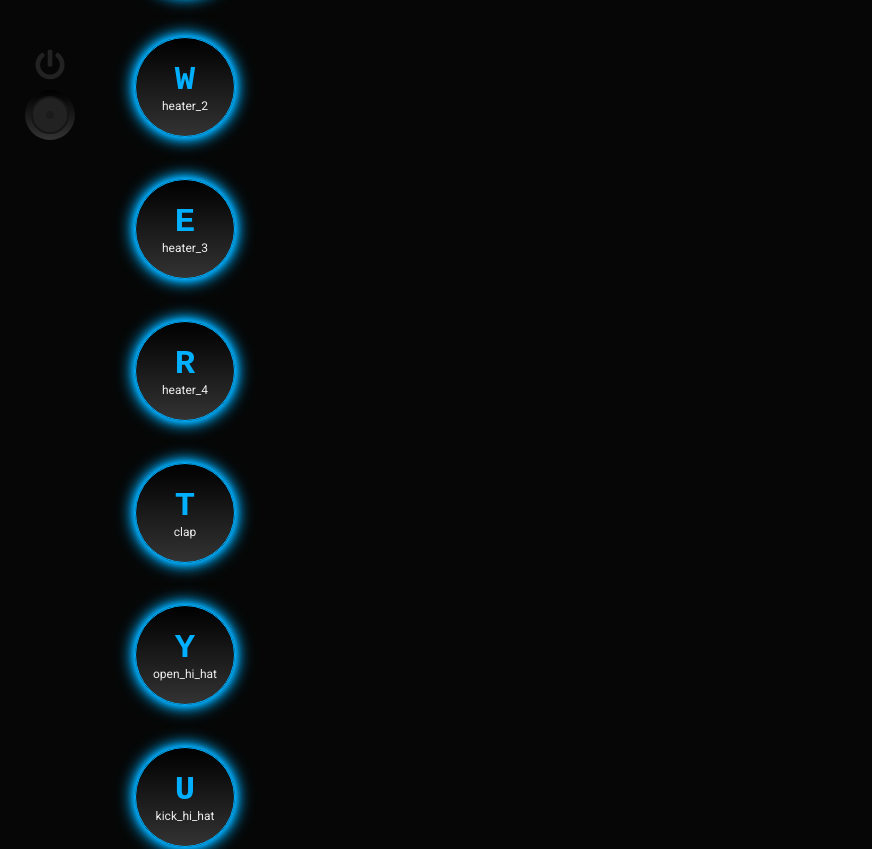
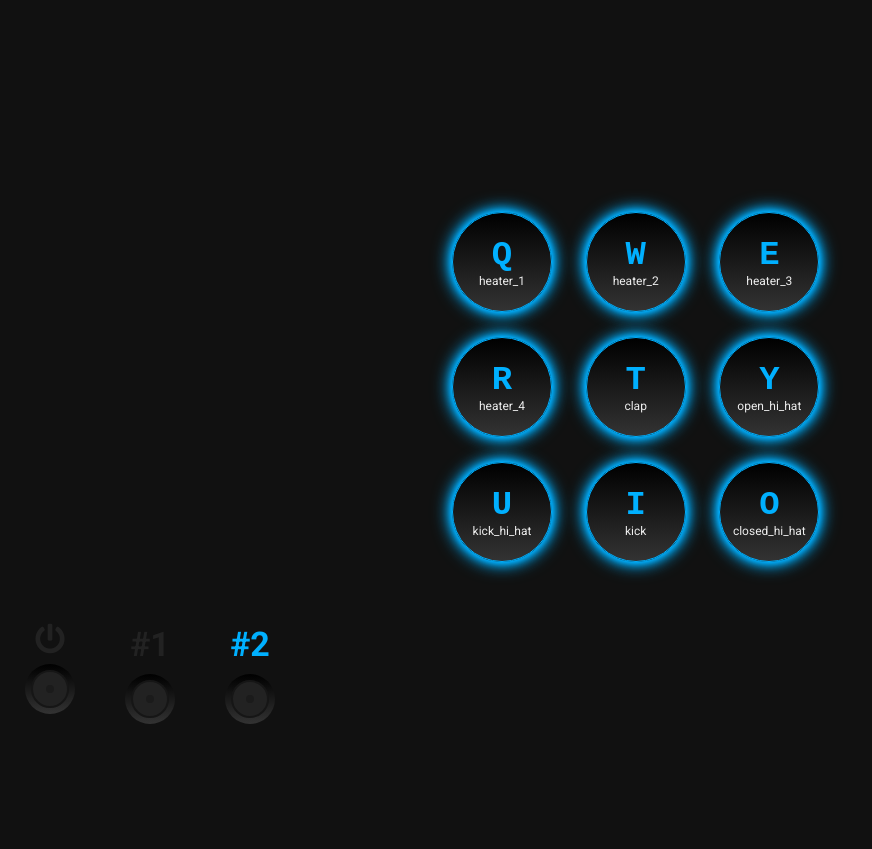
Before and after one commit to RickBr0wn/Free-Code-Camp, a React (Create React App) app in the folder Front_End_Libraries_Certification/Front_End_Libraries_Projects/drum-machine/: page / in a window 1280 px wide. Shown: the top 849 px of the page, without its empty margins (0-872 px from the left). Built offline with nearby package versions, Linux system fonts and the light colour scheme.

Commit message:
Fixed CSS grid

```diff
--- a/Front_End_Libraries_Certification/Front_End_Libraries_Projects/drum-machine/src/Components/Buttons.js
+++ b/Front_End_Libraries_Certification/Front_End_Libraries_Projects/drum-machine/src/Components/Buttons.js
@@ -1,8 +1,7 @@
 import React from 'react'
 
 const Buttons = () => {
-  return (
-    <div>
+  return <div>
       <ul>
         <li>
           <label>
@@ -11,9 +10,22 @@ const Buttons = () => {
             <span class="check" />
           </label>
         </li>
+        <li>
+          <label>
+            <input type="checkbox" name="" />
+            <div className="keyboard-letter">#1</div>
+            <span class="check" />
+          </label>
+        </li>
+        <li>
+          <label>
+            <input type="checkbox" name="" />
+          <div className="keyboard-letter letter-power-on">#2</div>
+            <span class="check" />
+          </label>
+        </li>
       </ul>
     </div>
-  )
 }
 
 export default Buttons
--- a/Front_End_Libraries_Certification/Front_End_Libraries_Projects/drum-machine/src/Components/Instrument.js
+++ b/Front_End_Libraries_Certification/Front_End_Libraries_Projects/drum-machine/src/Components/Instrument.js
@@ -5,14 +5,12 @@ export const Instrument = props => {
   const instrumentObj = instrument[Object.keys(instrument)]
   const { sound, name, id, letter } = instrumentObj
 
-  return (
-    <div key={id} className="instrument" onClick={() => onPlay(sound)}>
+  return <div key={id} className="instrument power-on" onClick={() => onPlay(sound)}>
       <div>
-        <kbd className="keyboard-letter">{letter}</kbd>
+        <kbd className="keyboard-letter letter-power-on">{letter}</kbd>
       </div>
       <div className="instrument-text">{name}</div>
     </div>
-  )
 }
 
 export default Instrument
--- a/Front_End_Libraries_Certification/Front_End_Libraries_Projects/drum-machine/src/Components/InstrumentList.js
+++ b/Front_End_Libraries_Certification/Front_End_Libraries_Projects/drum-machine/src/Components/InstrumentList.js
@@ -8,7 +8,7 @@ import { instruments } from './instruments'
 export class InstrumentList extends Component {
   constructor() {
     super()
-    this.state = { instruments }
+    this.state = { instruments, power: false }
   }
 
   onPlay = sound => {
@@ -37,7 +37,6 @@ export class InstrumentList extends Component {
     return this.state.instruments.map((instrument, index) => (
       <div key={index}>
         <Instrument instrument={instrument} onPlay={this.onPlay} />
-
       </div>
     ))
   }
--- a/Front_End_Libraries_Certification/Front_End_Libraries_Projects/drum-machine/src/index.css
+++ b/Front_End_Libraries_Certification/Front_End_Libraries_Projects/drum-machine/src/index.css
@@ -20,21 +20,19 @@ body {
   -webkit-font-smoothing: antialiased;
   -moz-osx-font-smoothing: grayscale;
   font-size: 1.2rem;
-  background-color: #060606;
+  background-color: #111;
   color: #eee;
+  height: 100vh;
+  transition: all 0.5s;
 }
 
 .instrument-list {
-  position: absolute;
-  top: 50%;
-  left: 50%;
-  transform: translate(-50%, -50%);
-  width: 105rem;
-  height: 105rem;
+  margin: 0 auto;
+  margin-top: 20rem;
   display: grid;
-  grid-template-columns: 3fr;
-  grid-template-rows: 3fr;
-  grid-gap: 2px;
+  grid-template-columns: repeat(3, 1fr);
+  grid-gap: 1px;
+  width: 40rem;
 }
 
 .instrument {
@@ -46,12 +44,14 @@ body {
   justify-content: center;
   align-items: center;
   flex-direction: column;
-  margin: 2rem;
+  margin: 1.2rem;
   border-radius: 50%;
-  border: 1px solid rgba(0, 176, 255, 1);
-  box-shadow: 0 0 5px rgba(0, 176, 255, 1), 0 0 10px rgba(0, 176, 255, 1),
-    0 0 15px rgba(0, 176, 255, 1), 0 0 20px rgba(0, 176, 255, 1),
-    0 0 0 1px rgba(0, 176, 255, 0.1);
+  border: 1px solid #333;
+  box-shadow: 0 0 5px #333,
+              0 0 10px #333
+              0 0 15px #333,
+              0 0 20px #333,
+              0 0 0 1px rgba(0, 176, 255, 0.1);
 }
 
 .instrument-text {
@@ -59,7 +59,20 @@ body {
 }
 
 .keyboard-letter {
-  color: rgba(0, 176, 255, 1);
+  color: #222;
   font-size: 3.4rem;
   font-weight: 700;
 }
+
+.letter-power-on {
+  color: rgba(0, 176, 255, 1);
+}
+
+.power-on {
+  border: 1px solid rgba(0, 176, 255, 1);
+  box-shadow: 0 0 5px rgba(0, 176, 255, 1),
+              0 0 10px rgba(0, 176, 255, 1),
+              0 0 15px rgba(0, 176, 255, 1),
+              0 0 20px rgba(0, 176, 255, 1),
+              0 0 0 1px rgba(0, 176, 255, 0.1);
+}
```
